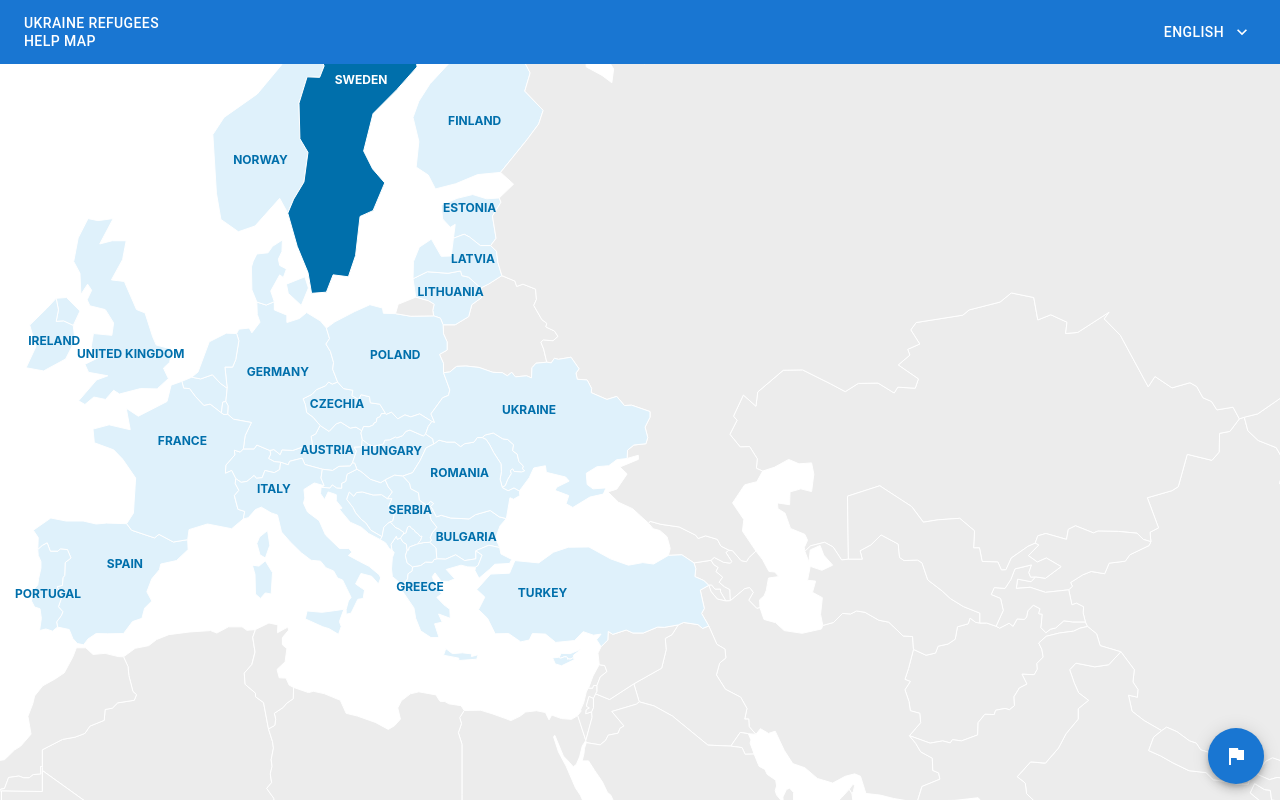
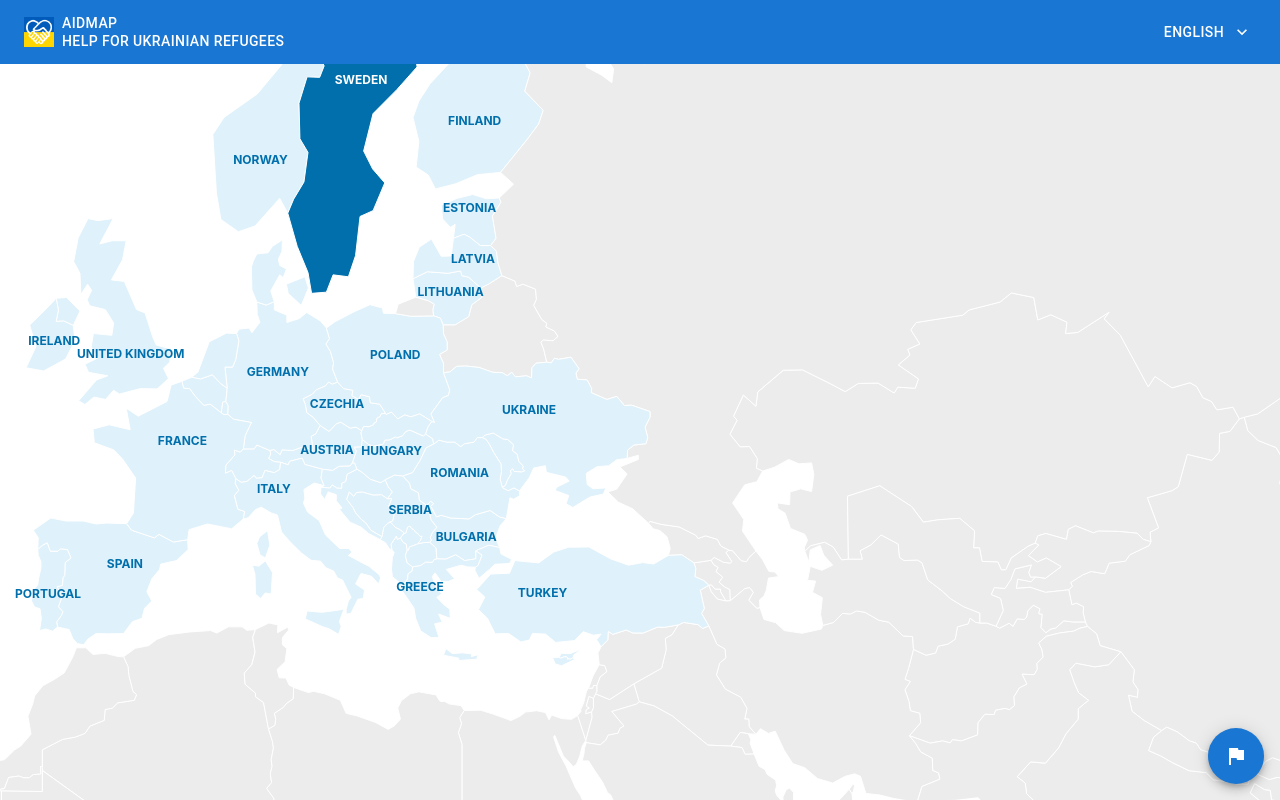
Before and after one commit to zero-plus-x/aidmap, a React (Create React App) app: page / in a window 1280 px wide. Built offline with nearby package versions, Linux system fonts and the light colour scheme.

Commit message:
Add branding

```diff
--- a/public/index.html
+++ b/public/index.html
@@ -7,11 +7,11 @@
     <meta name="theme-color" content="#000000" />
     <meta
       name="description"
-      content="Ukraine Refugees Help Map"
+      content="Aidmap - Help for Ukrainian Refugees"
     />
     <link rel="apple-touch-icon" href="%PUBLIC_URL%/logo192.png" />
     <link rel="manifest" href="%PUBLIC_URL%/manifest.json" />
-    <title>Ukraine Refugees Help Map</title>
+    <title>Aidmap - Help for Ukrainian Refugees</title>
   </head>
   <body>
     <noscript>You need to enable JavaScript to run this app.</noscript>
--- a/src/components/TopBar/TopBar.js
+++ b/src/components/TopBar/TopBar.js
@@ -1,19 +1,22 @@
 import { AppBar, Toolbar, Typography, Box } from '@mui/material'
 import { LocaleSelector } from '../LocaleSelector/LocaleSelector'
+import logo from './logo192.png'
 
 export const TopBar = () => {
-  const title = ['Ukraine Refugees', 'Help Map']
+  const title = ['Aidmap', 'Help for Ukrainian Refugees']
 
   return (
     <AppBar position="static">
       <Toolbar>
-        <Box sx={{ flexGrow: 1 }}>
+        <img src={logo} height={30} />
+        <Box sx={{ flexGrow: 1 }} ml={1} overflow="hidden">
           {title.map((text) => (
             <Typography
               key={text}
               component="h1"
               variant="button"
               display="block"
+              whiteSpace="nowrap"
               sx={{ lineHeight: 1.3 }}
             >
               {text}
```
Also changed, not shown: public/manifest.json, src/components/TopBar/logo192.png (added).
